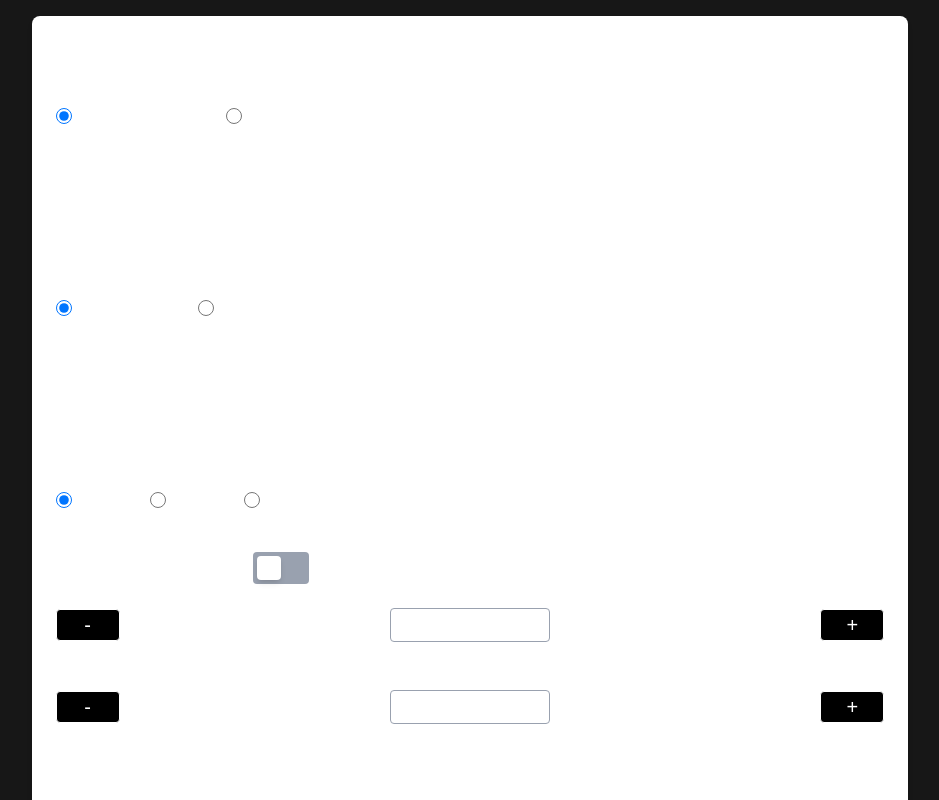
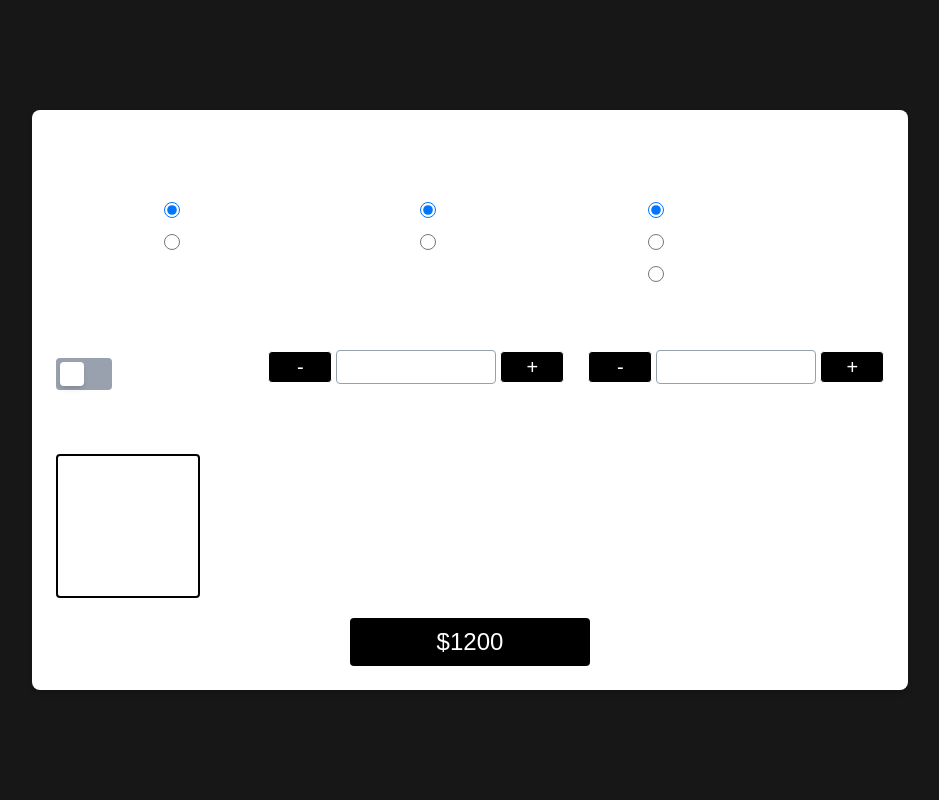
Before and after one commit to SandragonCorp/calculator, a Next.js app: page / in a window 1280 px wide. Shown: the top 800 px of the page, without its empty margins (170-1109 px from the left). Built offline with nearby package versions, Linux system fonts and the light colour scheme.

Commit message:
fixed responsiveness

```diff
--- a/src/app/page.js
+++ b/src/app/page.js
@@ -86,11 +86,11 @@ export default function Home() {
             locates, digging posts, concrete, labour and materials!
           </h1>
           {/* Radio Group */}
-          <div className="flex flex-col items-starts w-full justify-items-start gap-5 md:gap-36 mb-10">
+          <div className="flex flex-col md:flex-row items-start w-full justify-start gap-5 md:gap-0 md:justify-evenly mb-10">
             {/* Material Option */}
             <div className="flex flex-col">
               <p className="font-semibold">Material</p>
-              <div className="flex flex-row gap-6">
+              <div className="flex flex-row md:flex-col gap-6 md:gap-2">
                 <RadioButton
                   label={"Pressure Treated"}
                   name={"material"}
@@ -116,7 +116,7 @@ export default function Home() {
             {/* Fence height Option */}
             <div className="flex flex-col">
               <p className="font-semibold">Fence height</p>
-              <div className="flex flex-row gap-6">
+              <div className="flex flex-row md:flex-col gap-6 md:gap-2">
                 <RadioButton
                   label={"4' (front yard)"}
                   name={"height"}
@@ -142,7 +142,7 @@ export default function Home() {
             {/* Post dimensions Option */}
             <div className="flex flex-col">
               <p className="font-semibold">Post dimensions</p>
-              <div className="flex flex-row gap-6">
+              <div className="flex flex-row md:flex-col gap-6 md:gap-2">
                 <RadioButton
                   label={'4" x 4"'}
                   name={"dimensions"}
@@ -177,9 +177,9 @@ export default function Home() {
             </div>
           </div>
           {/* Inputs */}
-          <div className="flex flex-col items-starts w-full justify-between">
+          <div className="flex flex-col items-starts w-full justify-between md:flex-row">
             <Toggle func={setRemovalPrice} />
-            <div className="flex flex-col gap-6">
+            <div className="flex flex-col gap-6 md:flex-row">
               {/* Length */}
               <div>
                 <p className="font-semibold">Length in feet</p>
@@ -193,9 +193,9 @@ export default function Home() {
             </div>
           </div>
           {/* Fence Styles */}
-          <div className="flex flex-col justify-items-start w-full mt-10 mb-10">
+          <div className="flex flex-col justify-items-start w-full mt-8">
             <p className="font-semibold">Fence style</p>
-            <div className="grid grid-cols-2 md:grid-cols-3 l:grid-cols-1 gap-4 mt-4">
+            <div className="grid grid-cols-2 md:grid-cols-3 lg:grid-cols-5 mt-2">
               <Stockade
                 label={"Stockade"}
                 value={"Stockade"}
@@ -246,7 +246,7 @@ export default function Home() {
           {/* Final  Total */}
           <input
             type="text"
-            className="appearance-none h-15 w-60 rounded px-2 py-1 focus:outline-none text-center bg-black text-white text-2xl"
+            className="appearance-none h-12 w-60 rounded px-2 focus:outline-none text-center bg-black text-white text-2xl"
             value={`$${displayPrice}`}
             readOnly
           />
--- a/src/components/Inputs.jsx
+++ b/src/components/Inputs.jsx
@@ -2,7 +2,7 @@ export default function Inputs({ variable, func }) {
   return (
     <div className="flex flex-row items-center justify-between gap-1">
       <button
-        className="w-16 h-8 flex items-center justify-center border rounded text-xl bg-black text-white cursor-pointers"
+        className="w-16 md:w-12 lg:w-16 h-8 flex items-center justify-center border rounded text-xl bg-black text-white cursor-pointers"
         onClick={() => {
           if (variable > 0) {
             func(variable - 1);
@@ -15,7 +15,7 @@ export default function Inputs({ variable, func }) {
         type="number"
         inputMode="numeric"
         pattern="[0-9]*"
-        className="appearance-none w-40 border border-gray-400 rounded px-2 py-1 focus:outline-none text-center"
+        className="appearance-none w-full md:w-50 lg:w-40 border border-gray-400 rounded px-2 py-1 focus:outline-none text-center"
         value={variable}
         onChange={(e) => {
           const value = parseInt(e.target.value);
@@ -25,7 +25,7 @@ export default function Inputs({ variable, func }) {
         }}
       />
       <button
-        className="w-16 h-8 flex items-center justify-center border rounded text-xl bg-black text-white cursor-pointers"
+        className="w-16 md:w-12 lg:w-16 h-8 flex items-center justify-center border rounded text-xl bg-black text-white cursor-pointers"
         onClick={() => func(variable + 1)}
       >
         +
--- a/src/components/Toggle.jsx
+++ b/src/components/Toggle.jsx
@@ -7,7 +7,8 @@ export default function Toggle({ func }) {
   const [isChecked, setIsChecked] = useState(false);
 
   return (
-    <div className="flex flex-row gap-6">
+    <div className="flex flex-row gap-6 md:flex-col md:gap-2">
+
       <p className="font-semibold">Remove existing fence</p>
       <label className="relative inline-flex items-center cursor-pointer">
         <input
--- a/src/ui/Bastion.jsx
+++ b/src/ui/Bastion.jsx
@@ -1,7 +1,7 @@
 export default function Stockade({ label, value, checked, onChange }) {
   return (
     <section>
-      <label className="flex justify-start items-center cursor-pointer font-normal mt-4">
+      <label className="flex justify-start items-center cursor-pointer font-normal">
         <input
           type="radio"
           id={value}
--- a/src/ui/Fortress.jsx
+++ b/src/ui/Fortress.jsx
@@ -1,7 +1,7 @@
 export default function Fortress({ label, value, checked, onChange }) {
   return (
     <section>
-      <label className="flex justify-start items-center cursor-pointer font-normal mt-4">
+      <label className="flex justify-start items-center cursor-pointer font-normal">
         <input
           type="radio"
           id={value}
--- a/src/ui/Horizontal.jsx
+++ b/src/ui/Horizontal.jsx
@@ -1,7 +1,7 @@
 export default function Horizontal({ label, value, checked, onChange }) {
   return (
     <section>
-      <label className="flex justify-start items-center cursor-pointer font-normal mt-4">
+      <label className="flex justify-start items-center cursor-pointer font-normal">
         <input
           type="radio"
           id={value}
--- a/src/ui/Shadowbox.jsx
+++ b/src/ui/Shadowbox.jsx
@@ -1,7 +1,7 @@
 export default function Shadowbox({ label, value, checked, onChange }) {
   return (
     <section>
-      <label className="flex justify-start items-center cursor-pointer font-normal mt-4">
+      <label className="flex justify-start items-center cursor-pointer font-normal">
         <input
           type="radio"
           id={value}
--- a/src/ui/Stockade.jsx
+++ b/src/ui/Stockade.jsx
@@ -1,7 +1,7 @@
 export default function Stockade({ label, value, checked, onChange }) {
   return (
     <section>
-      <label className="flex justify-start items-center cursor-pointer font-normal mt-4">
+      <label className="flex justify-start items-center cursor-pointer font-normal">
         <input
           type="radio"
           id={value}
```
